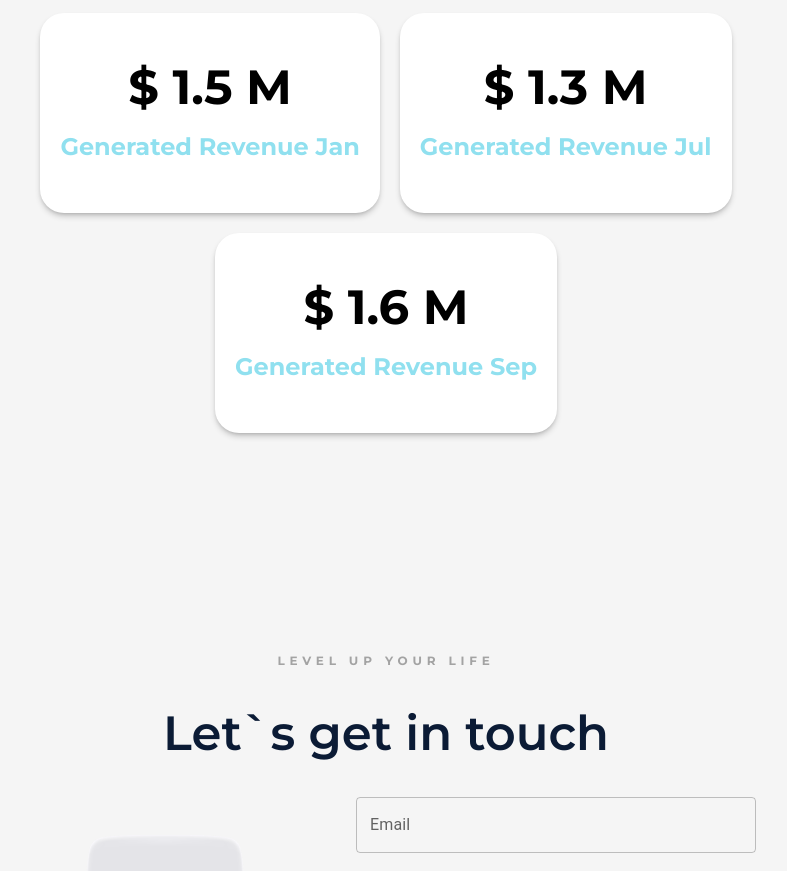
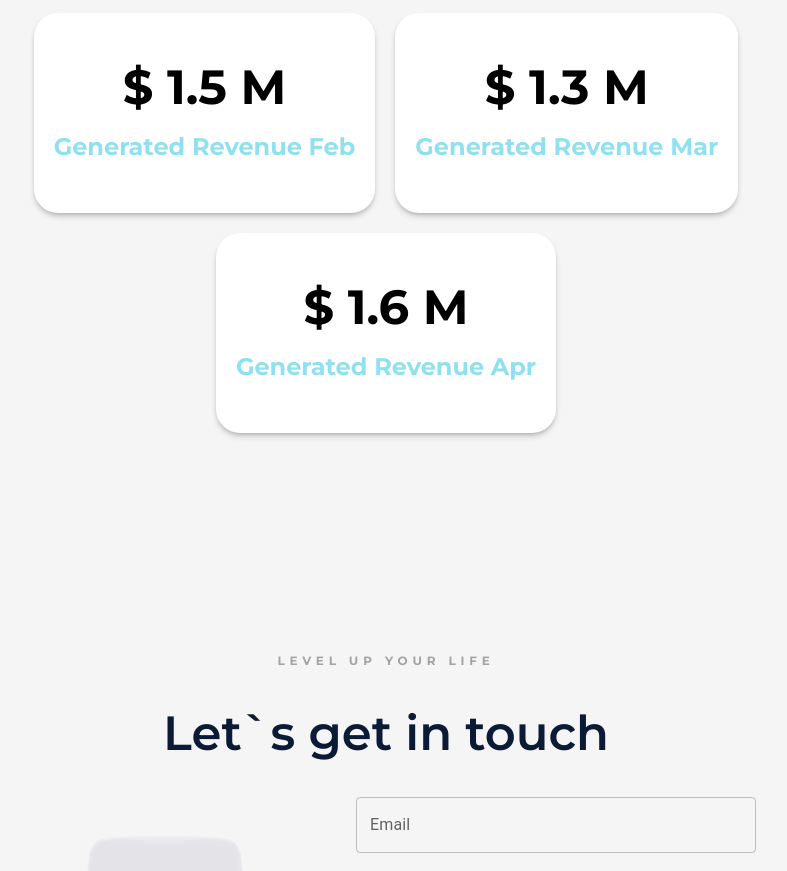
Before and after one commit to Btve/site, a Next.js app: page / in a window 1280 px wide. Shown: the part 3460-4331 px from the top of the page, without its empty margins (254-1041 px from the left). Built offline with nearby package versions, Linux system fonts and the light colour scheme.

Commit message:
Update Stats.tsx

```diff
--- a/components/sections/Stats.tsx
+++ b/components/sections/Stats.tsx
@@ -5,15 +5,15 @@ import { useRef } from "react";
 const StatsA: { stat: number; text: string }[] = [
   {
     stat: 1.5,
-    text: "Generated Revenue Jan",
+    text: "Generated Revenue Feb",
   },
   {
     stat: 1.3,
-    text: "Generated Revenue Jul",
+    text: "Generated Revenue Mar",
   },
   {
     stat: 1.6,
-    text: "Generated Revenue Sep",
+    text: "Generated Revenue Apr",
   },
 ];
 
```
